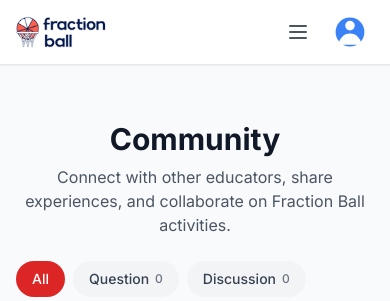
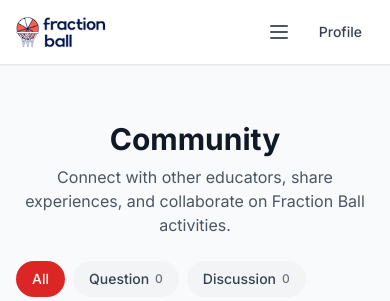
Before and after one commit to weedwacker123/fractionBallLMS, a Django app: page /community/ in a window 390 px wide. Shown: the top 301 px of the page. Run offline with Django 5.2, Linux system fonts and the light colour scheme; the visitor is signed in with stand-in values (Sample User, id 1); parts of the project's set-up code (start-up, migrations or seed data) failed here and were passed over; some libraries are stand-ins or nearby versions.

Commit message:
Update admin links and simplify profile navigation
- Change Content CMS URL from Firebase to Vercel deployment
- Remove Django Admin links from desktop and mobile navigation
- Replace profile icon button with "Profile" text label
- Clean up mobile menu management section formatting

Co-Authored-By: Claude Opus 4.6 <noreply@anthropic.com>

```diff
--- a/templates/base.html
+++ b/templates/base.html
@@ -83,11 +83,8 @@
                     {% if user.is_authenticated %}
                         <!-- User Profile with dropdown -->
                         <div class="relative">
-                            <button id="userMenuBtn" class="p-2 text-gray-600 hover:text-gray-900 transition-colors">
-                                <svg class="w-8 h-8" fill="currentColor" viewBox="0 0 20 20">
-                                    <circle cx="10" cy="10" r="9" fill="#3B82F6"/>
-                                    <path fill-rule="evenodd" d="M10 9a3 3 0 100-6 3 3 0 000 6zm-7 9a7 7 0 1114 0H3z" clip-rule="evenodd" fill="white"/>
-                                </svg>
+                            <button id="userMenuBtn" class="px-3 py-2 text-sm font-medium text-gray-700 hover:text-gray-900 transition-colors">
+                                Profile
                             </button>
 
                             <!-- Dropdown menu (hidden by default) -->
@@ -104,20 +101,11 @@
                                 {% if user.is_staff or user.role == 'ADMIN' or user.role == 'CONTENT_MANAGER' %}
                                 <div class="py-1 border-b border-gray-200">
                                     <p class="px-4 py-1 text-xs font-semibold text-gray-400 uppercase">Management</p>
-                                    <a href="https://fractionball-admin.web.app" target="_blank" class="flex items-center px-4 py-2 text-sm text-gray-700 hover:bg-gray-100">
+                                    <a href="https://fractionball-cms.vercel.app" target="_blank" class="flex items-center px-4 py-2 text-sm text-gray-700 hover:bg-gray-100">
                                         <svg class="w-4 h-4 mr-2 text-red-500" fill="currentColor" viewBox="0 0 20 20">
                                             <path fill-rule="evenodd" d="M11.49 3.17c-.38-1.56-2.6-1.56-2.98 0a1.532 1.532 0 01-2.286.948c-1.372-.836-2.942.734-2.106 2.106.54.886.061 2.042-.947 2.287-1.561.379-1.561 2.6 0 2.978a1.532 1.532 0 01.947 2.287c-.836 1.372.734 2.942 2.106 2.106a1.532 1.532 0 012.287.947c.379 1.561 2.6 1.561 2.978 0a1.533 1.533 0 012.287-.947c1.372.836 2.942-.734 2.106-2.106a1.533 1.533 0 01.947-2.287c1.561-.379 1.561-2.6 0-2.978a1.532 1.532 0 01-.947-2.287c.836-1.372-.734-2.942-2.106-2.106a1.532 1.532 0 01-2.287-.947zM10 13a3 3 0 100-6 3 3 0 000 6z" clip-rule="evenodd"/>
                                         </svg>
                                         Content CMS
-                                        <svg class="w-3 h-3 ml-auto text-gray-400" fill="none" stroke="currentColor" viewBox="0 0 24 24">
-                                            <path stroke-linecap="round" stroke-linejoin="round" stroke-width="2" d="M10 6H6a2 2 0 00-2 2v10a2 2 0 002 2h10a2 2 0 002-2v-4M14 4h6m0 0v6m0-6L10 14"/>
-                                        </svg>
-                                    </a>
-                                    <a href="https://fractionball-backend-110595744029.us-central1.run.app/admin/" target="_blank" class="flex items-center px-4 py-2 text-sm text-gray-700 hover:bg-gray-100">
-                                        <svg class="w-4 h-4 mr-2 text-gray-500" fill="currentColor" viewBox="0 0 20 20">
-                                            <path fill-rule="evenodd" d="M18 10a8 8 0 11-16 0 8 8 0 0116 0zm-6-3a2 2 0 11-4 0 2 2 0 014 0zm-2 4a5 5 0 00-4.546 2.916A5.986 5.986 0 0010 16a5.986 5.986 0 004.546-2.084A5 5 0 0010 11z" clip-rule="evenodd"/>
-                                        </svg>
-                                        Django Admin
                                         <svg class="w-3 h-3 ml-auto text-gray-400" fill="none" stroke="currentColor" viewBox="0 0 24 24">
                                             <path stroke-linecap="round" stroke-linejoin="round" stroke-width="2" d="M10 6H6a2 2 0 00-2 2v10a2 2 0 002 2h10a2 2 0 002-2v-4M14 4h6m0 0v6m0-6L10 14"/>
                                         </svg>
@@ -159,10 +147,9 @@
                 {% if user.is_staff or user.role == 'ADMIN' or user.role == 'CONTENT_MANAGER' %}
                 <div class="border-t border-gray-200 my-2"></div>
                 <p class="px-3 py-1 text-xs font-semibold text-gray-400 uppercase">Management</p>
-                <a href="https://fractionball-admin.web.app" target="_blank" class="block px-3 py-2 text-base font-medium text-red-600 hover:text-red-700 hover:bg-red-50 rounded-lg">
-                    📊 Content CMS →
+                <a href="https://fractionball-cms.vercel.app" target="_blank" class="block px-3 py-2 text-base font-medium text-red-600 hover:text-red-700 hover:bg-red-50 rounded-lg">
+                    Content CMS
                 </a>
-                <a href="https://fractionball-backend-110595744029.us-central1.run.app/admin/" target="_blank" class="block px-3 py-2 text-base font-medium text-gray-700 hover:text-gray-900 hover:bg-gray-50 rounded-lg">Django Admin →</a>
                 {% endif %}
                 <div class="border-t border-gray-200 my-2"></div>
                 <div class="px-3 py-2">
```
